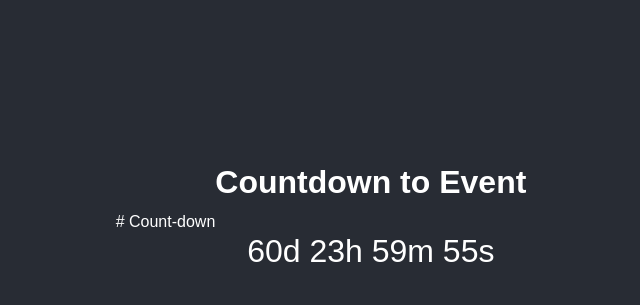
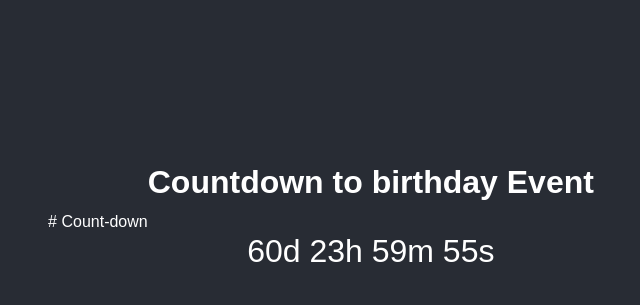
Before and after one commit to philiphumblekelsin27/Count-down, a plain HTML site: page index.html in a window 1280 px wide. Shown: the part 186-491 px from the top of the page, without its empty margins (319-959 px from the left). Drawn offline with Linux system fonts and the light colour scheme.

Commit message:
Update index.html

```diff
--- a/index.html
+++ b/index.html
@@ -21,7 +21,7 @@
 </head>
 <body>
     <div>
-        <h1>Countdown to Event</h1>
+        <h1>Countdown to birthday Event</h1>
         <p id="countdown"></p>
     </div>
     <script>
```
